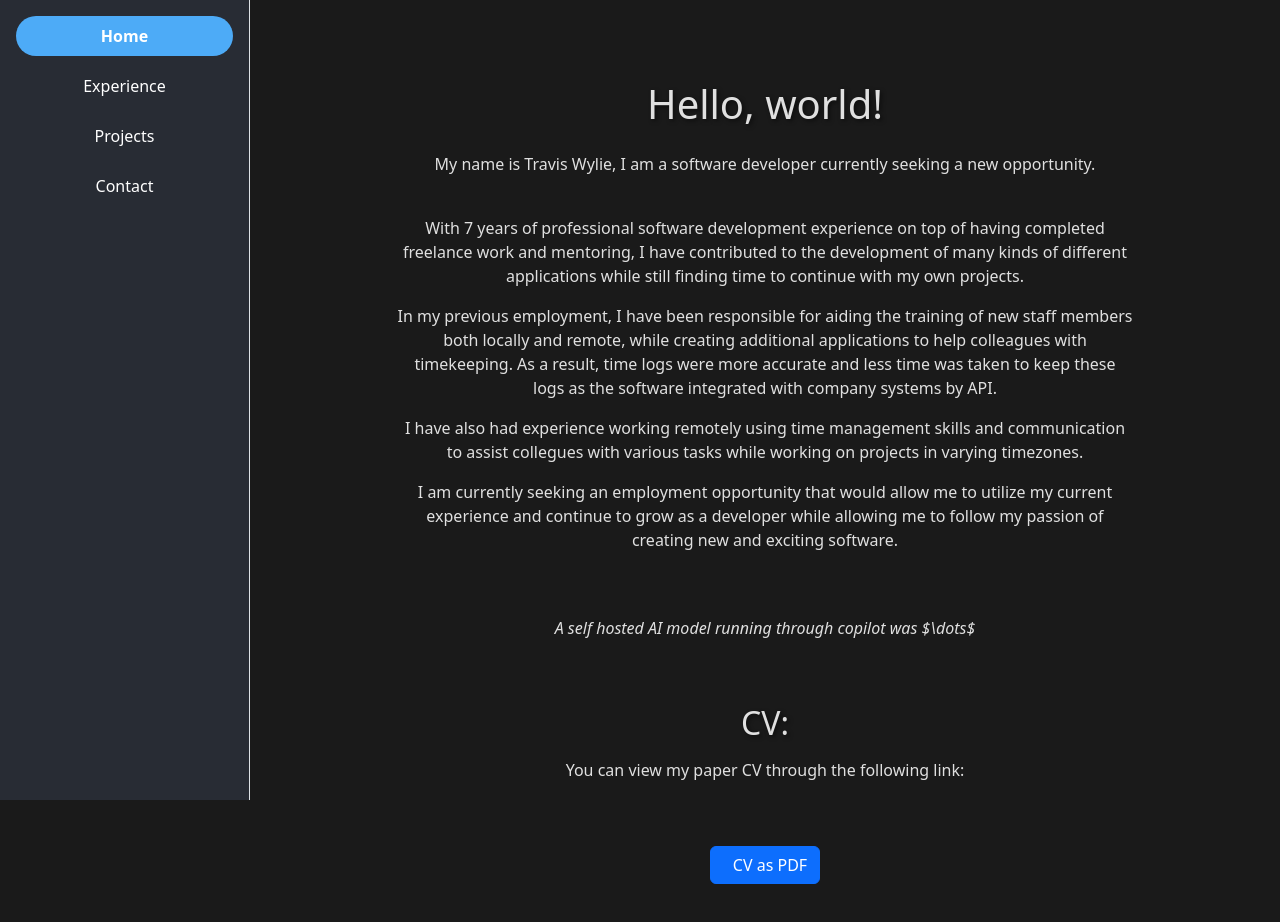
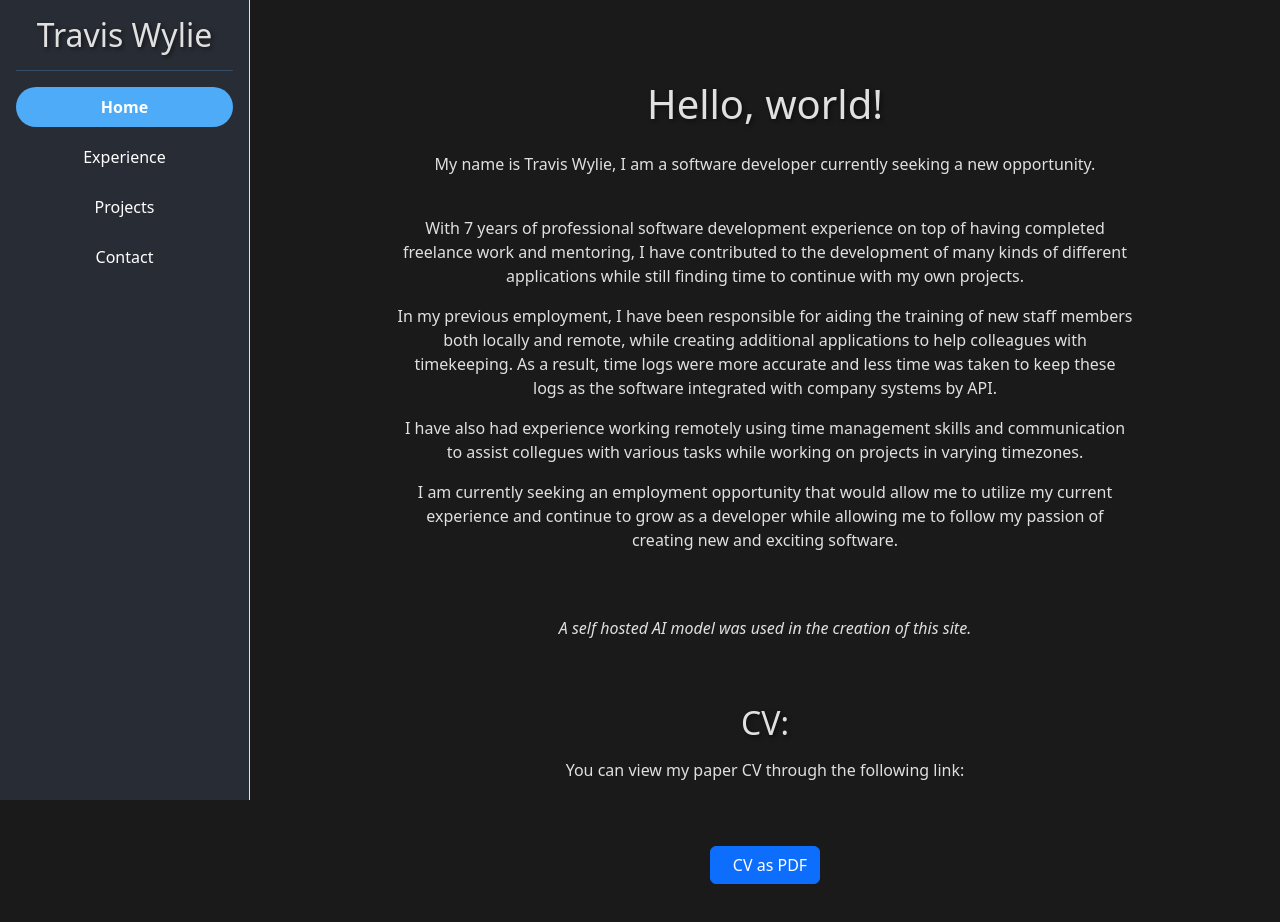
Before and after one commit to Justiphi/reactportfolio, a React (Create React App) app: page / in a window 1280 px wide. Shown: the top 922 px of the page. Built offline with nearby package versions, Linux system fonts and the light colour scheme.

Commit message:
navbar title

```diff
--- a/src/App.css
+++ b/src/App.css
@@ -9,6 +9,10 @@ body {
   background-color: var(--background-color);
   color: var(--text-color);
   font-family: 'Arial', sans-serif;
+}
+
+hr {
+  color: var(--primary-color) !important;
 }
 
 .App {
@@ -72,7 +76,7 @@ body {
 }
 
 h1, h2 {
-  color: var(--primary-color);
+  color: var(--text-color) !important;
   text-shadow: 2px 2px 4px rgba(0, 0, 0, 0.5);
 }
 
--- a/src/App.js
+++ b/src/App.js
@@ -22,7 +22,7 @@ function Home() {
 
         <br />
         <br />
-        <p><i>A self hosted AI model running through copilot was $\dots$</i></p>
+        <p><i>A self hosted AI model was used in the creation of this site.</i></p>
         <br />
         <br />
 
--- a/src/components/Navbar.jsx
+++ b/src/components/Navbar.jsx
@@ -3,7 +3,10 @@ import { NavLink } from 'react-router-dom';
 
 const Navbar = () => {
   return (
-    <nav className="sidebar p-3 border-end vh-100" style={{ minWidth: '200px' }}>
+    <div className="sidebar p-3 border-end vh-100" style={{ minWidth: '200px' }}>
+      <h2 className='light'>Travis Wylie</h2>
+      <hr />
+      <nav>
         <ul className="nav flex-column">
           <li className="nav-item">
             <NavLink to="/" className="nav-link">Home</NavLink>
@@ -19,6 +22,7 @@ const Navbar = () => {
           </li>
         </ul>
       </nav>
+    </div>
   );
 };
 
```
Lines whose indentation alone changed are shown as unchanged.
